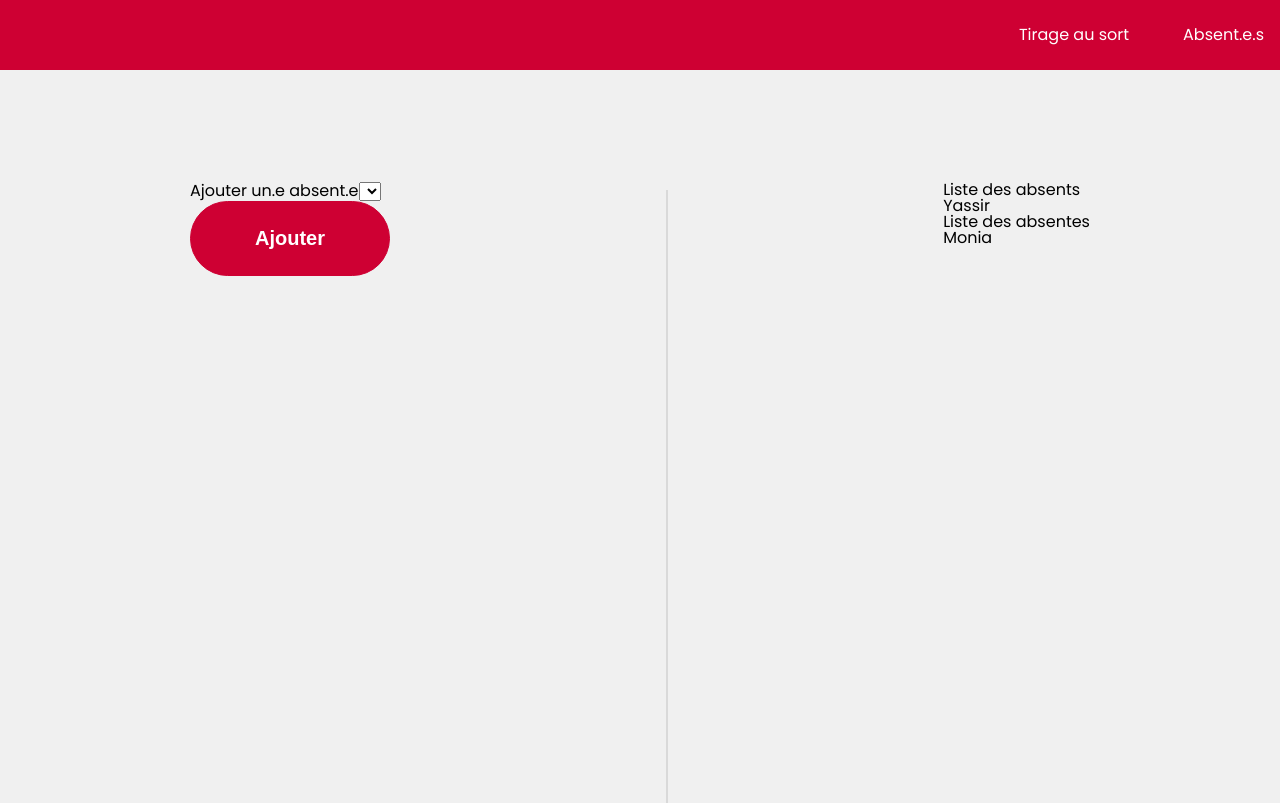
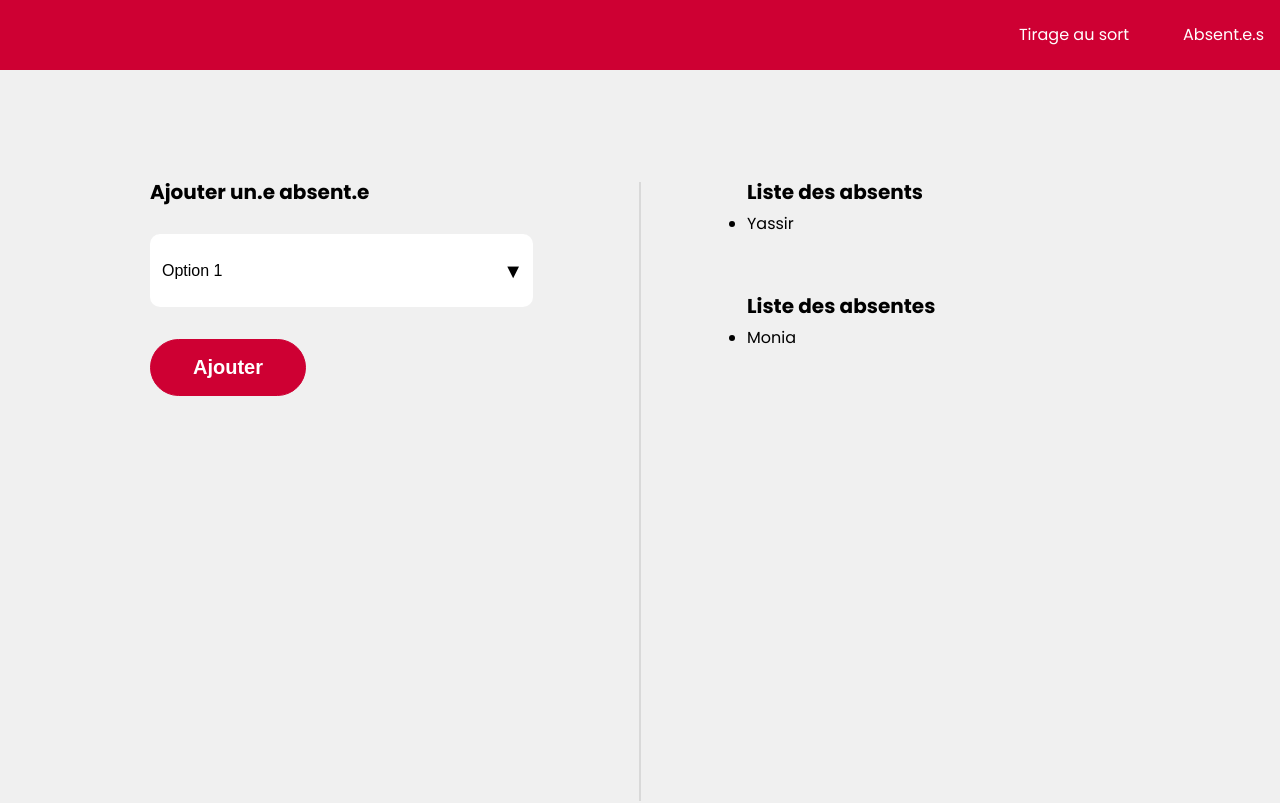
Before and after one commit to pierreBeuselinck/tirage-au-sort-ecv-2023, a React (Create React App) app: page /absents in a window 1280 px wide. Shown: the top 803 px of the page. Built offline with nearby package versions, Linux system fonts and the light colour scheme.

Commit message:
maj page d'absents

```diff
--- a/src/assets/css/App.css
+++ b/src/assets/css/App.css
@@ -18,9 +18,11 @@ body {
   align-items: center;
   padding: 0 16px;
 }
+
 .l-homepage__button {
   margin: 164px 0 85px 0;
 }
+
 .l-homepage__result {
   display: flex;
   align-items: center;
@@ -45,9 +47,19 @@ body {
 .l-absent {
   display: flex;
   margin: 112px auto 0 auto;
-  max-width: 900px;
+  max-width: 980px;
   width: 100%;
   gap: 16px;
+}
+
+.l-absent__title {
+  font-size: 20px;
+  font-weight: 700;
+  margin-bottom: 14px;
+}
+
+.l-absent__list li {
+  list-style-type: disc;
 }
 
 .l-absent__divider {
@@ -56,4 +68,23 @@ body {
   flex-shrink: 0;
   background: #D9D9D9;
   border: none;
+  margin: 0 90px;
 }
+
+/* Utilitaire */
+
+.u-flex-fluid {
+  flex : 1;
+}
+
+.u-width-100 {
+  width: 100%;
+}
+
+.u-mt-32 {
+  margin-top: 32px;
+}
+
+.u-mt-64 {
+  margin-top: 64px;
+}
--- a/src/components/Button/Button.js
+++ b/src/components/Button/Button.js
@@ -2,9 +2,11 @@
 
 import './button.css';
 
-function Button({ text, onClick }) {
+function Button({ text, onClick, isSmall }) {
+  const buttonClassName = isSmall ? 'c-button c-button--small' : 'c-button';
+
   return (
-    <button className='c-button' onClick={onClick}>{text}</button>
+    <button className={buttonClassName}  onClick={onClick}>{text}</button>
   );
 }
 
--- a/src/components/Dropdowns/Dropdown.js
+++ b/src/components/Dropdowns/Dropdown.js
@@ -1,11 +1,19 @@
 //Components : Dropdown
+
+import './dropdown.css';
 
 function Dropdown({ options }) {
   return (
-    <div>
-      <label>Ajouter un.e absent.e</label>
-      <select>
-      </select>
+    <div className='c-dropdown'>
+      <label className='c-dropdown__label'>Ajouter un.e absent.e</label>
+      <div className='c-dropdown__container'>
+        <select className='c-dropdown__select'>
+          <option value="option1">Option 1</option>
+          <option value="option2">Option 2</option>
+          <option value="option3">Option 3</option>
+        </select>
+        <span class="c-dropdown__icon"></span>
+      </div>
     </div>
   );
 }
--- a/src/components/Dropdowns/dropdown.css
+++ b/src/components/Dropdowns/dropdown.css
@@ -0,0 +1,47 @@
+/* Dropdown */
+
+.c-dropdown {
+    display: flex;
+    flex-direction: column;
+    gap: 32px;
+}
+
+.c-dropdown__label {
+    font-size: 20px;
+    font-weight: 700;
+}
+
+.c-dropdown__select {
+    width: 100%;
+    height: 73px;
+    border-radius: 10px;
+    appearance: none;
+    padding: 10px;
+    font-size: 16px;
+    background-color: #fff;
+    border: 2px solid #fff;
+}
+
+.c-dropdown__select option {
+    font-size: 16px;
+}
+
+.c-dropdown__container {
+    max-width: 500px;
+    width: 100%;
+    display: inline-block;
+    position: relative;
+}
+
+.c-dropdown__icon {
+    position: absolute;
+    top: 50%;
+    right: 10px;
+    transform: translateY(-50%);
+    pointer-events: none;
+}
+
+.c-dropdown__icon::before {
+    content: "\25BC";
+    font-size: 20px;
+}
--- a/src/pages/Absents.js
+++ b/src/pages/Absents.js
@@ -4,21 +4,23 @@ import Button from "../components/Button/Button";
 function AbsentPage() {
   return (
     <div className="l-absent">
-      <div>
+      <div className="u-flex-fluid u-width-100">
         <Dropdown />
-        <Button text="Ajouter"/>
+        <div className="u-mt-32">
+          <Button text="Ajouter" isSmall />
+        </div>
       </div>
       <hr className="l-absent__divider"></hr>
-      <div>
+      <div className="u-flex-fluid">
         <div>
-          <p>Liste des absents</p>
-          <ul>
+          <p className="l-absent__title">Liste des absents</p>
+          <ul className="l-absent__list">
             <li>Yassir</li>
           </ul>
         </div>
-        <div>
-          <p>Liste des absentes</p>
-          <ul>
+        <div className="u-mt-64">
+          <p className="l-absent__title">Liste des absentes</p>
+          <ul className="l-absent__list">
             <li>Monia</li>
           </ul>
         </div>
```
